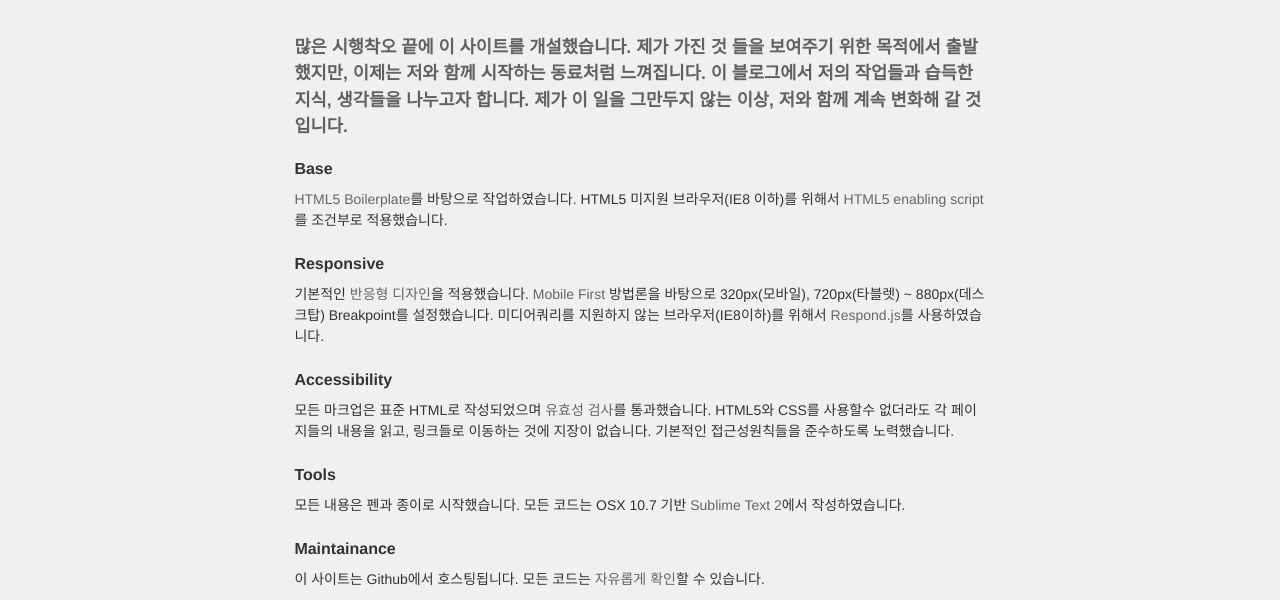
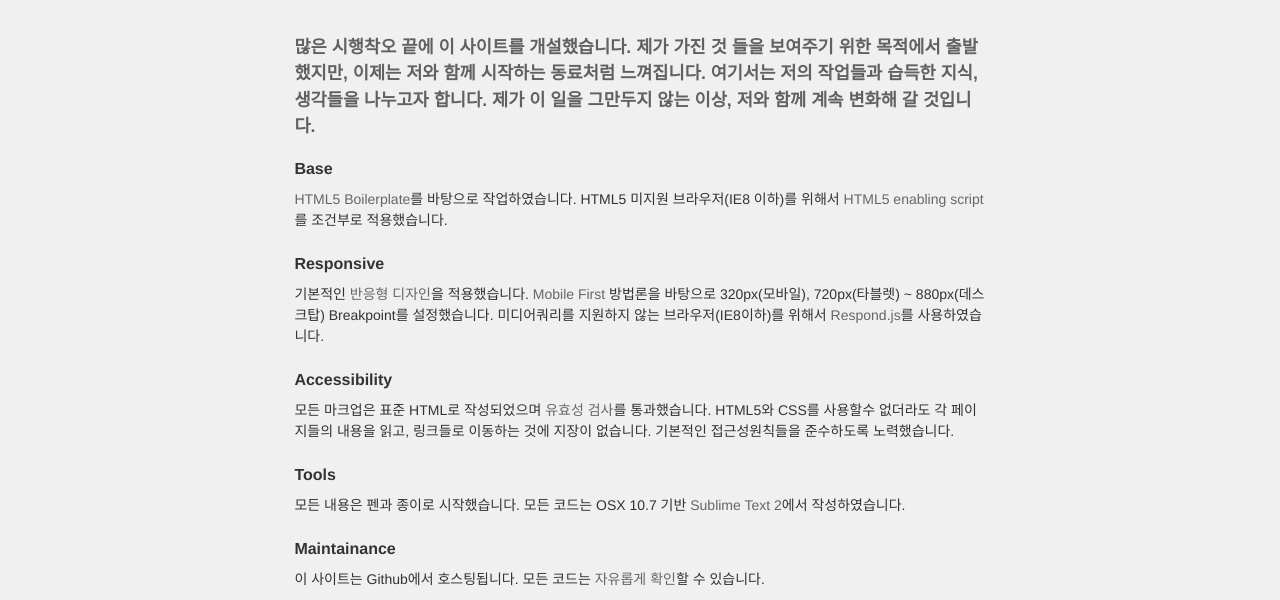
Before and after one commit to youngseongok/okys, a plain HTML site: page 2013-03-28.html in a window 1280 px wide. Shown: the part 200-800 px from the top of the page. Drawn offline with Linux system fonts and the light colour scheme.

Commit message:
add little fix

```diff
--- a/2013-03-28.html
+++ b/2013-03-28.html
@@ -53,7 +53,7 @@
                 	<h1>이 사이트에 대하여</h1>
                 	<h2>많은 시행착오 끝에 이 사이트를 개설했습니다.
                 		제가 가진 것 들을 보여주기 위한 목적에서 출발했지만, 이제는 저와 함께 시작하는 동료처럼 느껴집니다.
-                		이 블로그에서 저의 작업들과 습득한 지식, 생각들을 나누고자 합니다.
+                		여기서는 저의 작업들과 습득한 지식, 생각들을 나누고자 합니다.
                 		제가 이 일을 그만두지 않는 이상, 저와 함께 계속 변화해 갈 것입니다.</h2>
 
                 	<h3>Base</h3>
```
